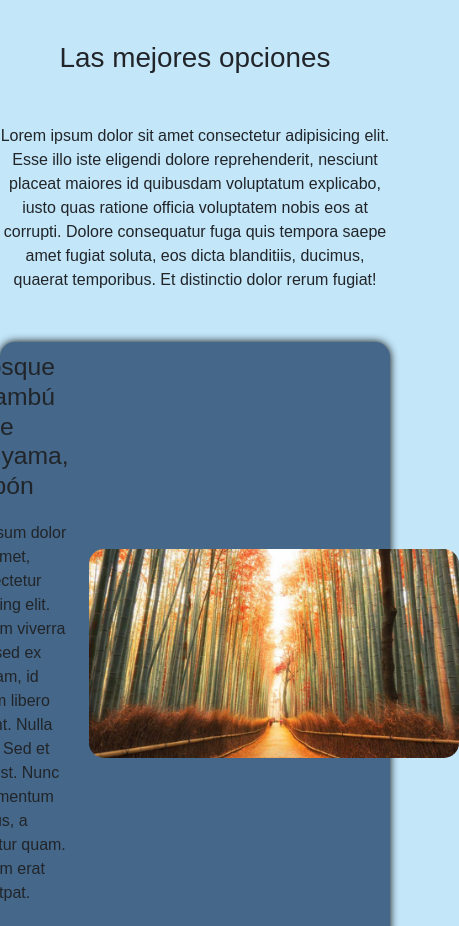
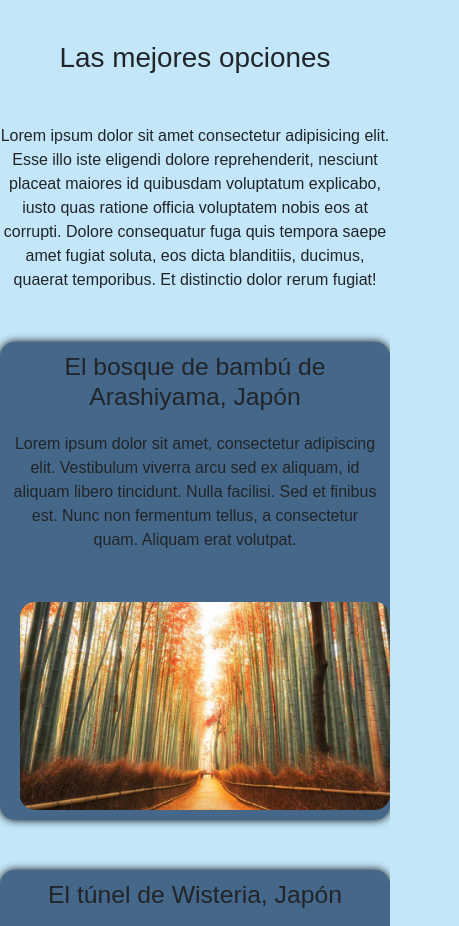
Before and after one commit to Wolpi066/Make-A-Trip, a plain HTML site: page Pages/top5.html in a window 390 px wide. Shown: the part 115-1041 px from the top of the page, 459 px wide, since content can reach past the window. Drawn offline with nearby package versions, Linux system fonts and the light colour scheme.

Commit message:
Top 5 responsive

```diff
--- a/Css/styles.css
+++ b/Css/styles.css
@@ -20,7 +20,7 @@ footer {
     height: 10vh;
 }
 
-#parejaViajando{
+#parejaViajando {
     opacity: 100%;
 }
 
@@ -110,6 +110,10 @@ iframe {
     .video-wrapper iframe {
         width: 100%;
         height: 100%;
+    }
+
+    #section5 .container {
+        flex-direction: column;
     }
 
 }
@@ -369,3 +373,11 @@ button {
 button[type="reset"] {
     background-color: #f44336;
 }
+
+@media screen and (max-width: 480px) {
+
+    #section5 .container div,
+    #section5 .container img {
+        flex-basis: 100%;
+    }
+}
```
